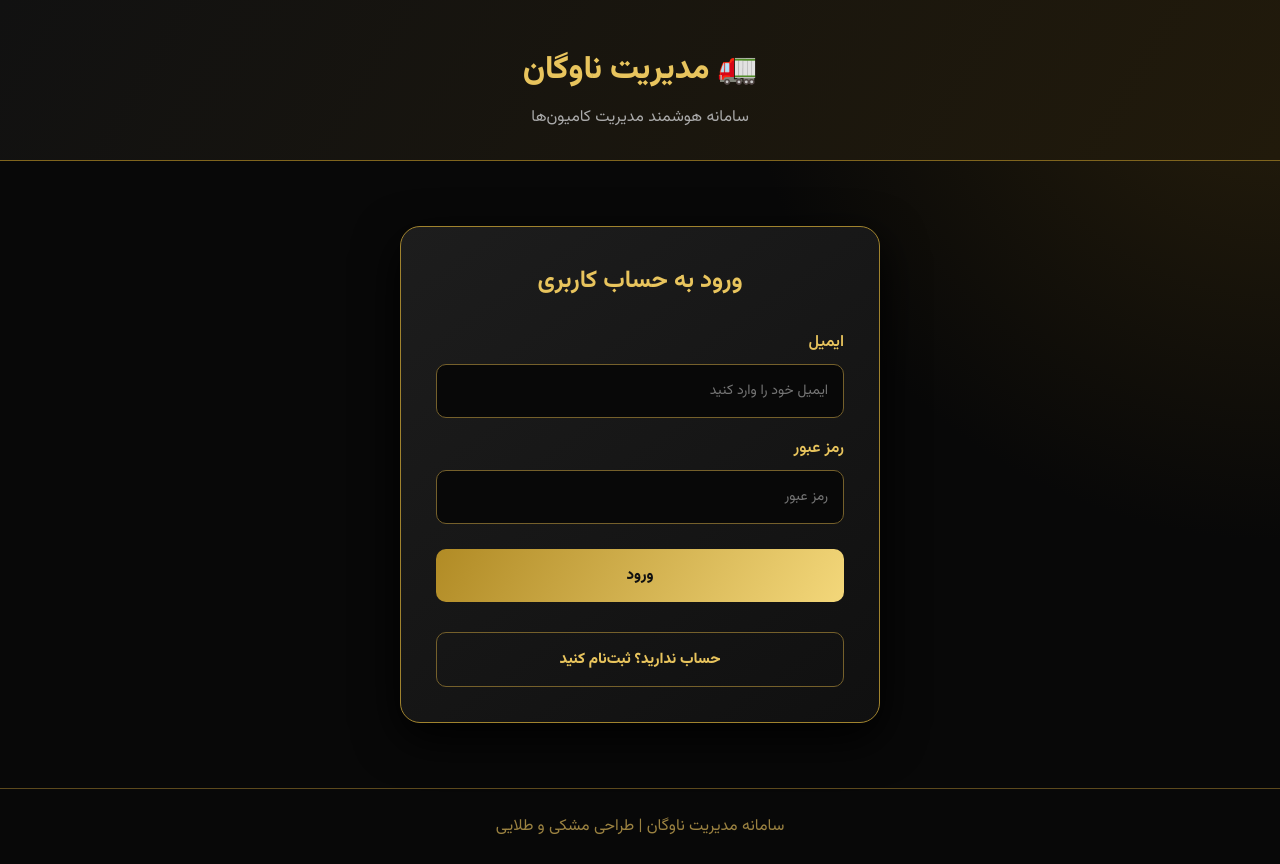
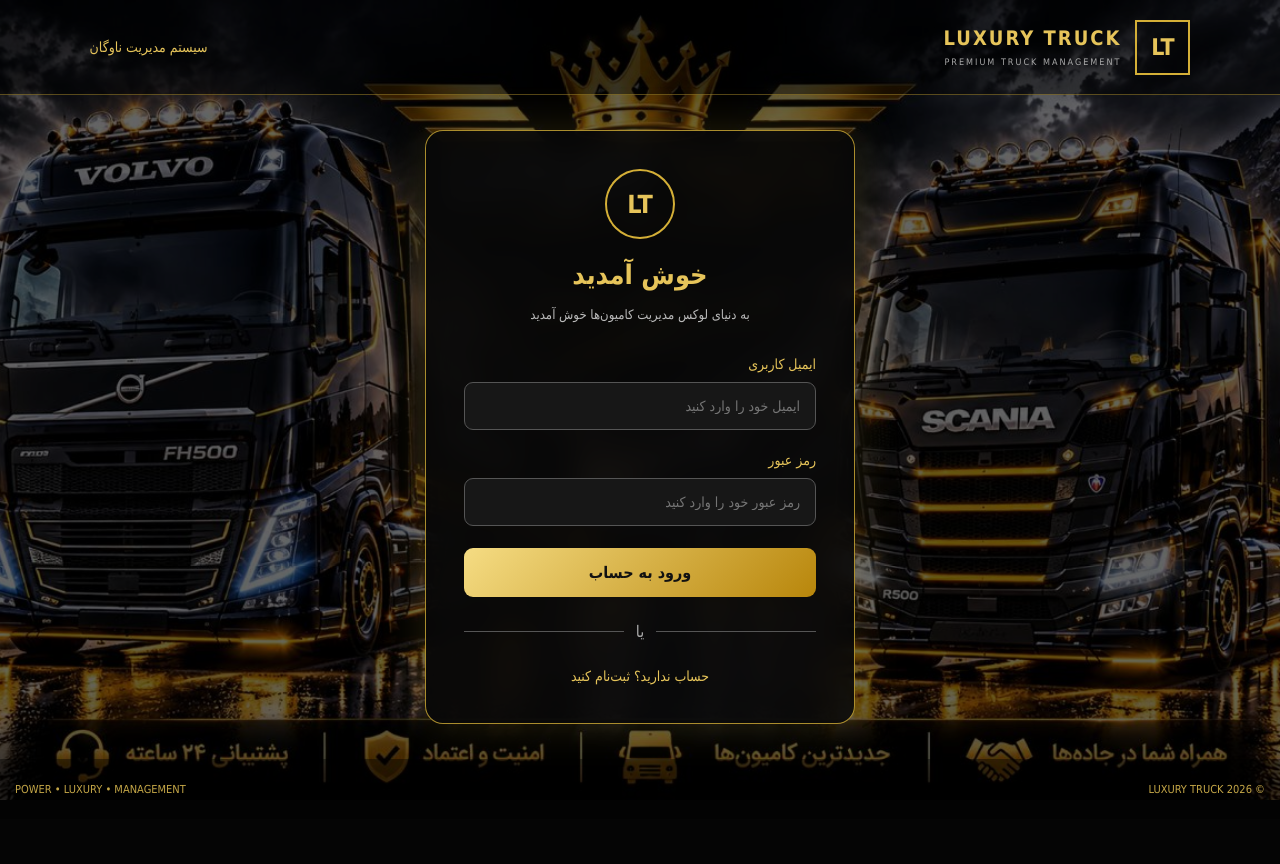
Before and after one commit to Arefn104/luxurytruck, a plain HTML site: page index.html in a window 1280 px wide. After the commit the page ends 819 px from the top, so only its background shows below. Drawn offline with nearby package versions, Linux system fonts and the light colour scheme.

Commit message:
Update Luxury Truck design

```diff
--- a/index.html
+++ b/index.html
@@ -4,69 +4,87 @@
 <head>
     <meta charset="UTF-8">
     <meta name="viewport" content="width=device-width, initial-scale=1.0">
-    <title>مدیریت ناوگان | ورود</title>
-    <link rel="stylesheet" href="style.css">
+    <title>Luxury Truck</title>
+    <link rel="stylesheet" href="./style.css">
 
     <script src="https://cdn.jsdelivr.net/npm/@supabase/supabase-js@2"></script>
-    <script src="script.js" defer></script>
+    <script src="./script.js" defer></script>
 </head>
 <body>
 
+    <div class="background"></div>
+    <div class="dark-overlay"></div>
+
     <header class="header">
-        <h1>🚛 مدیریت ناوگان</h1>
-        <p>سامانه هوشمند مدیریت کامیون‌ها</p>
+        <div class="logo">
+            <div class="logo-icon">LT</div>
+            <div>
+                <h2>LUXURY TRUCK</h2>
+                <span>PREMIUM TRUCK MANAGEMENT</span>
+            </div>
+        </div>
+        <div class="header-label">سیستم مدیریت ناوگان</div>
     </header>
 
-    <main class="login-container">
+    <main class="main">
 
-        <section id="authSection" class="panel">
-            <h2 id="formTitle">ورود به حساب کاربری</h2>
+        <section id="authSection" class="login-card">
+            <div class="emblem">LT</div>
+
+            <h1 id="formTitle">خوش آمدید</h1>
+            <p class="description">به دنیای لوکس مدیریت کامیون‌ها خوش آمدید</p>
 
             <form id="authForm">
-                <label for="email">ایمیل</label>
-                <input
-                    type="email"
-                    id="email"
-                    placeholder="ایمیل خود را وارد کنید"
-                    required
-                >
 
-                <label for="password">رمز عبور</label>
-                <input
-                    type="password"
-                    id="password"
-                    placeholder="رمز عبور"
-                    minlength="6"
-                    required
-                >
+                <div class="field">
+                    <label for="email">ایمیل کاربری</label>
+                    <input type="email" id="email"
+                        placeholder="ایمیل خود را وارد کنید" required>
+                </div>
+
+                <div class="field">
+                    <label for="password">رمز عبور</label>
+                    <input type="password" id="password"
+                        placeholder="رمز عبور خود را وارد کنید"
+                        minlength="6" required>
+                </div>
 
                 <button type="submit" id="submitButton">
-                    ورود
+                    ورود به حساب
                 </button>
+
+                <p id="message"></p>
             </form>
 
-            <p id="message"></p>
+            <div class="separator"><span>یا</span></div>
 
-            <button type="button" class="switch-button" id="switchMode">
+            <button type="button" id="switchMode" class="switch-button">
                 حساب ندارید؟ ثبت‌نام کنید
             </button>
         </section>
 
-        <section id="dashboard" class="panel hidden">
-            <h2>خوش آمدید! 🎉</h2>
+        <section id="dashboard" class="dashboard hidden">
+            <h1>به Luxury Truck خوش آمدید</h1>
             <p id="userEmail"></p>
-            <h3>صفحه شخصی شما</h3>
-            <p>به سامانه مدیریت کامیون‌ها خوش آمدید.</p>
 
-            <button type="button" id="logoutButton">
+            <div class="dashboard-grid">
+                <div class="dashboard-item">🚛 مدیریت کامیون‌ها</div>
+                <div class="dashboard-item">🔧 تعمیر و نگهداری</div>
+                <div class="dashboard-item">💰 حسابداری</div>
+                <div class="dashboard-item">📅 برنامه روزانه</div>
+                <div class="dashboard-item">🔔 اعلان‌ها</div>
+            </div>
+
+            <button id="logoutButton" class="logout-button">
                 خروج از حساب
             </button>
         </section>
 
     </main>
 
-    <footer>
-        <p>سامانه مدیریت ناوگان | طراحی مشکی و طلایی</p>
+    <footer class="footer">
+        <span>© 2026 LUXURY TRUCK</span>
+        <span>POWER • LUXURY • MANAGEMENT</span>
     </footer>
 
 </body>
--- a/script.js
+++ b/script.js
@@ -1,20 +1,14 @@
 
-// ======================================
-// تنظیمات اتصال به Supabase
-// ======================================
+const SUPABASE_URL =
+    "https://qatsmrjbssvnohkptywe.supabase.co";
 
-const SUPABASE_URL = "https://qatsmrjbssvnohkptywe.supabase.co";
-
-const SUPABASE_KEY = "sb_publishable_iZwpVGWCxCUKxBJVv3D6DA_IG16Tr6u";
+const SUPABASE_KEY =
+    "sb_publishable_iZwpVGWCxCUKxBJVv3D6DA_IG16Tr6u";
 
 const supabaseClient = window.supabase.createClient(
     SUPABASE_URL,
     SUPABASE_KEY
 );
-
-// ======================================
-// گرفتن عناصر صفحه
-// ======================================
 
 const authForm = document.getElementById("authForm");
 const emailInput = document.getElementById("email");
@@ -29,11 +23,23 @@ const dashboard = document.getElementById("dashboard");
 const userEmail = document.getElementById("userEmail");
 const logoutButton = document.getElementById("logoutButton");
 
-// ======================================
-// حالت ورود یا ثبت نام
-// ======================================
+let isSignUp = false;
 
-let isSignUp = false;
+function showMessage(text, success = false) {
+    message.textContent = text;
+    message.style.color = success ? "#d4af37" : "#ff7777";
+}
+
+function showDashboard(user) {
+    authSection.classList.add("hidden");
+    dashboard.classList.remove("hidden");
+    userEmail.textContent = "ایمیل شما: " + user.email;
+}
+
+function showLogin() {
+    dashboard.classList.add("hidden");
+    authSection.classList.remove("hidden");
+}
 
 switchMode.addEventListener("click", () => {
     isSignUp = !isSignUp;
@@ -43,46 +49,13 @@ switchMode.addEventListener("click", () => {
         submitButton.textContent = "ثبت نام";
         switchMode.textContent = "حساب دارید؟ وارد شوید";
     } else {
-        formTitle.textContent = "ورود به حساب کاربری";
-        submitButton.textContent = "ورود";
+        formTitle.textContent = "خوش آمدید";
+        submitButton.textContent = "ورود به حساب";
         switchMode.textContent = "حساب ندارید؟ ثبت‌نام کنید";
     }
 
-    message.textContent = "";
+    showMessage("");
 });
-
-// ======================================
-// نمایش پیام
-// ======================================
-
-function showMessage(text, success = false) {
-    message.textContent = text;
-    message.style.color = success ? "#d4af37" : "#ff7777";
-}
-
-// ======================================
-// نمایش صفحه شخصی
-// ======================================
-
-function showDashboard(user) {
-    authSection.classList.add("hidden");
-    dashboard.classList.remove("hidden");
-
-    userEmail.textContent = "ایمیل شما: " + user.email;
-}
-
-// ======================================
-// نمایش صفحه ورود
-// ======================================
-
-function showLogin() {
-    dashboard.classList.add("hidden");
-    authSection.classList.remove("hidden");
-}
-
-// ======================================
-// ورود و ثبت نام
-// ======================================
 
 authForm.addEventListener("submit", async (event) => {
     event.preventDefault();
@@ -95,11 +68,10 @@ authForm.addEventListener("submit", async (event) => {
 
     try {
         if (isSignUp) {
-
             const { data, error } =
                 await supabaseClient.auth.signUp({
-                    email: email,
-                    password: password
+                    email,
+                    password
                 });
 
             if (error) throw error;
@@ -115,11 +87,10 @@ authForm.addEventListener("submit", async (event) => {
             }
 
         } else {
-
             const { data, error } =
                 await supabaseClient.auth.signInWithPassword({
-                    email: email,
-                    password: password
+                    email,
+                    password
                 });
 
             if (error) throw error;
@@ -129,17 +100,13 @@ authForm.addEventListener("submit", async (event) => {
 
     } catch (error) {
         showMessage("خطا: " + error.message);
+
     } finally {
         submitButton.disabled = false;
     }
 });
 
-// ======================================
-// خروج از حساب
-// ======================================
-
 logoutButton.addEventListener("click", async () => {
-
     const { error } = await supabaseClient.auth.signOut();
 
     if (error) {
@@ -152,32 +119,19 @@ logoutButton.addEventListener("click", async () => {
     showMessage("با موفقیت خارج شدید.", true);
 });
 
-// ======================================
-// بررسی وضعیت ورود هنگام باز شدن سایت
-// ======================================
-
 async function checkLogin() {
     const { data, error } =
         await supabaseClient.auth.getSession();
 
-    if (error) {
+    if (error || !data.session) {
         showLogin();
         return;
     }
 
-    if (data.session) {
-        showDashboard(data.session.user);
-    } else {
-        showLogin();
-    }
+    showDashboard(data.session.user);
 }
 
-// ======================================
-// بررسی تغییر وضعیت حساب
-// ======================================
-
 supabaseClient.auth.onAuthStateChange((event, session) => {
-
     if (event === "SIGNED_IN" && session) {
         showDashboard(session.user);
     }
@@ -187,5 +141,4 @@ supabaseClient.auth.onAuthStateChange((event, session) => {
     }
 });
 
-// شروع برنامه
 checkLogin();
--- a/style.css
+++ b/style.css
@@ -1,155 +1,284 @@
-
-@import url('https://fonts.googleapis.com/css2?family=Vazirmatn:wght@400;500;600;700;800&display=swap');
 
 * {
     margin: 0;
     padding: 0;
     box-sizing: border-box;
+    font-family: Tahoma, Arial, sans-serif;
 }
 
 body {
-    font-family: 'Vazirmatn', sans-serif;
-    background:
-        radial-gradient(circle at top right, #29200c, transparent 35%),
-        #080808;
-    color: #fff;
     min-height: 100vh;
+    background: #050505;
+    color: white;
+    overflow-x: hidden;
 }
 
-.header {
-    text-align: center;
-    padding: 45px 20px 30px;
-    border-bottom: 1px solid #80651e;
-    background: linear-gradient(120deg, #111, #211a0b);
+/* پس زمینه ولوو */
+.background {
+    position: fixed;
+    inset: 0;
+    z-index: -2;
+    background: url("./Volvo.jpeg") center center / cover no-repeat;
 }
 
-.header h1 {
-    color: #e8c45d;
-    font-size: 32px;
-    font-weight: 800;
+/* لایه تاریک روی عکس */
+.dark-overlay {
+    position: fixed;
+    inset: 0;
+    z-index: -1;
+    background: rgba(0, 0, 0, 0.60);
 }
 
-.header p {
-    color: #aaa;
-    margin-top: 10px;
+/* سربرگ */
+.header {
+    height: 95px;
+    padding: 15px 7%;
+    display: flex;
+    align-items: center;
+    justify-content: space-between;
+    border-bottom: 1px solid rgba(212,175,55,0.4);
+    background: rgba(0,0,0,0.45);
 }
 
-.login-container {
-    width: 92%;
-    max-width: 480px;
-    margin: 65px auto;
+.logo {
+    display: flex;
+    align-items: center;
+    gap: 14px;
 }
 
-.panel {
-    background: linear-gradient(145deg, #1d1d1d, #101010);
-    border: 1px solid #a0832e;
-    border-radius: 20px;
-    padding: 35px;
-    box-shadow: 0 15px 45px #000;
+.logo-icon {
+    width: 55px;
+    height: 55px;
+    display: grid;
+    place-items: center;
+    border: 2px solid #d4af37;
+    color: #e6c45a;
+    font-size: 23px;
+    font-weight: bold;
 }
 
-.panel h2 {
-    color: #e8c45d;
-    text-align: center;
-    margin-bottom: 30px;
+.logo h2 {
+    color: #e6c45a;
+    font-size: 20px;
+    letter-spacing: 2px;
 }
 
-.panel h3 {
-    color: #e8c45d;
-    margin: 25px 0 12px;
+.logo span {
+    color: #aaa;
+    font-size: 9px;
+    letter-spacing: 2px;
 }
 
-label {
-    display: block;
-    color: #e8c45d;
-    margin: 18px 0 9px;
-    font-weight: 600;
-}
-
-input {
-    width: 100%;
-    padding: 15px;
-    background: #080808;
-    color: white;
-    border: 1px solid #75602b;
-    border-radius: 10px;
-    outline: none;
-    font-family: inherit;
+.header-label {
+    color: #e6c45a;
     font-size: 14px;
 }
 
-input:focus {
-    border-color: #f3d77a;
-    box-shadow: 0 0 10px #d4af3740;
+/* مرکز صفحه */
+.main {
+    min-height: calc(100vh - 155px);
+    display: flex;
+    align-items: center;
+    justify-content: center;
+    padding: 35px 15px;
 }
 
-button {
+/* کادر ورود */
+.login-card {
+    width: 100%;
+    max-width: 430px;
+    padding: 38px;
+    text-align: center;
+    background: rgba(8,8,8,0.88);
+    border: 1px solid rgba(212,175,55,0.8);
+    border-radius: 18px;
+    backdrop-filter: blur(14px);
+    box-shadow: 0 0 45px rgba(212,175,55,0.18);
+}
+
+/* لوگوی وسط */
+.emblem {
+    width: 70px;
+    height: 70px;
+    border: 2px solid #d4af37;
+    border-radius: 50%;
+    margin: 0 auto 20px;
+    display: grid;
+    place-items: center;
+    color: #e6c45a;
+    font-size: 25px;
+    font-weight: bold;
+}
+
+.login-card h1 {
+    color: #e6c45a;
+    font-size: 27px;
+    margin-bottom: 12px;
+}
+
+.description {
+    color: #bbb;
+    font-size: 13px;
+    line-height: 2;
+    margin-bottom: 28px;
+}
+
+/* فیلدهای ورود */
+.field {
+    text-align: right;
+    margin-bottom: 22px;
+}
+
+.field label {
+    display: block;
+    color: #e6c45a;
+    margin-bottom: 10px;
+    font-size: 14px;
+}
+
+.field input {
     width: 100%;
     padding: 15px;
-    margin-top: 25px;
-    background: linear-gradient(120deg, #b18b25, #f3d77a);
+    background: #171717;
+    border: 1px solid #555;
+    border-radius: 9px;
+    outline: none;
+    color: white;
+    font-size: 14px;
+}
+
+.field input:focus {
+    border-color: #d4af37;
+    box-shadow: 0 0 12px rgba(212,175,55,0.2);
+}
+
+/* دکمه ورود */
+#submitButton,
+.logout-button {
+    width: 100%;
+    padding: 15px;
+    background: linear-gradient(135deg,#f5dc83,#b8860b);
     color: #111;
     border: none;
-    border-radius: 10px;
-    font-family: inherit;
-    font-size: 15px;
-    font-weight: 800;
+    border-radius: 9px;
+    font-size: 16px;
+    font-weight: bold;
     cursor: pointer;
     transition: 0.3s;
 }
 
-button:hover {
-    transform: translateY(-2px);
-    filter: brightness(1.12);
+#submitButton:hover,
+.logout-button:hover {
+    transform: translateY(-3px);
+    box-shadow: 0 7px 20px rgba(212,175,55,0.3);
+}
+
+#submitButton:disabled {
+    opacity: 0.6;
+    cursor: wait;
+}
+
+#message {
+    font-size: 13px;
+    margin-top: 15px;
+    line-height: 1.8;
+}
+
+/* ثبت نام */
+.separator {
+    display: flex;
+    align-items: center;
+    gap: 12px;
+    margin: 25px 0;
+    color: #aaa;
+}
+
+.separator::before,
+.separator::after {
+    content: "";
+    height: 1px;
+    background: #555;
+    flex: 1;
 }
 
 .switch-button {
     background: transparent;
-    color: #e8c45d;
-    border: 1px solid #75602b;
-    margin-top: 15px;
+    border: none;
+    color: #e6c45a;
+    cursor: pointer;
+    font-size: 14px;
 }
 
 .switch-button:hover {
-    background: #29200c;
+    color: white;
 }
 
-#message {
+/* داشبورد */
+.dashboard {
+    width: 100%;
+    max-width: 850px;
+    padding: 35px;
     text-align: center;
-    margin-top: 15px;
-    color: #e8c45d;
-    font-size: 13px;
-    overflow-wrap: anywhere;
+    background: rgba(8,8,8,0.94);
+    border: 1px solid #d4af37;
+    border-radius: 18px;
 }
 
-#userEmail {
-    color: #ddd;
-    text-align: center;
-    direction: ltr;
+.dashboard h1 {
+    color: #e6c45a;
+    margin-bottom: 15px;
 }
 
-.hidden {
-    display: none;
+.dashboard-grid {
+    display: grid;
+    grid-template-columns: repeat(2,1fr);
+    gap: 15px;
+    margin: 30px 0;
 }
 
-footer {
-    text-align: center;
-    color: #9b8241;
-    padding: 25px;
-    border-top: 1px solid #5c491d;
-    margin-top: 60px;
+.dashboard-item {
+    padding: 23px 10px;
+    background: #171717;
+    border: 1px solid #806b2d;
+    border-radius: 10px;
+    color: #e6c45a;
 }
 
-@media (max-width: 500px) {
-    .header h1 {
-        font-size: 24px;
+/* مخفی کردن بخش ها */
+.hidden {
+    display: none !important;
+}
+
+/* پایین صفحه */
+.footer {
+    min-height: 60px;
+    padding: 15px;
+    display: flex;
+    justify-content: space-between;
+    align-items: center;
+    color: #c5a747;
+    font-size: 11px;
+    background: rgba(0,0,0,0.4);
+}
+
+/* موبایل */
+@media(max-width:600px) {
+    .header {
+        height: auto;
+        flex-direction: column;
+        gap: 15px;
     }
 
-    .panel {
-        padding: 24px 18px;
+    .login-card {
+        padding: 25px 20px;
     }
 
-    .login-container {
-        margin: 35px auto;
+    .dashboard-grid {
+        grid-template-columns: 1fr;
+    }
+
+    .footer {
+        flex-direction: column;
+        gap: 10px;
     }
 }
```
Also changed, not shown: Volvo.jpeg (added).
